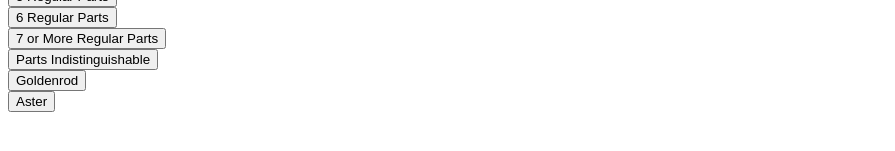
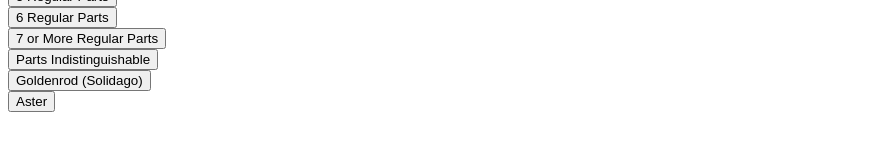
Before and after one commit to baileykkramer/UWSTOUT-Wildflower-Capstone, an Angular app: page /classification in a window 1280 px wide. Shown: the part 233-384 px from the top of the page, without its empty margins (0-895 px from the left). Built offline with nearby package versions, Linux system fonts and the light colour scheme.

Commit message:
Change flowerType Goldenrod to Goldenrod (Solidago)

```diff
--- a/src/app/three-digit/three-digit.component.ts
+++ b/src/app/three-digit/three-digit.component.ts
@@ -19,7 +19,7 @@ export class ThreeDigitComponent implements OnInit {
     { type: '6 Regular Parts', code: 6},
     { type: '7 or More Regular Parts', code: 7},
     { type: 'Parts Indistinguishable', code: 8},
-    {type: 'Goldenrod', code:9},
+    {type: 'Goldenrod (Solidago)', code:9},
     {type: 'Aster', code:9.01}
   ];
 
```
